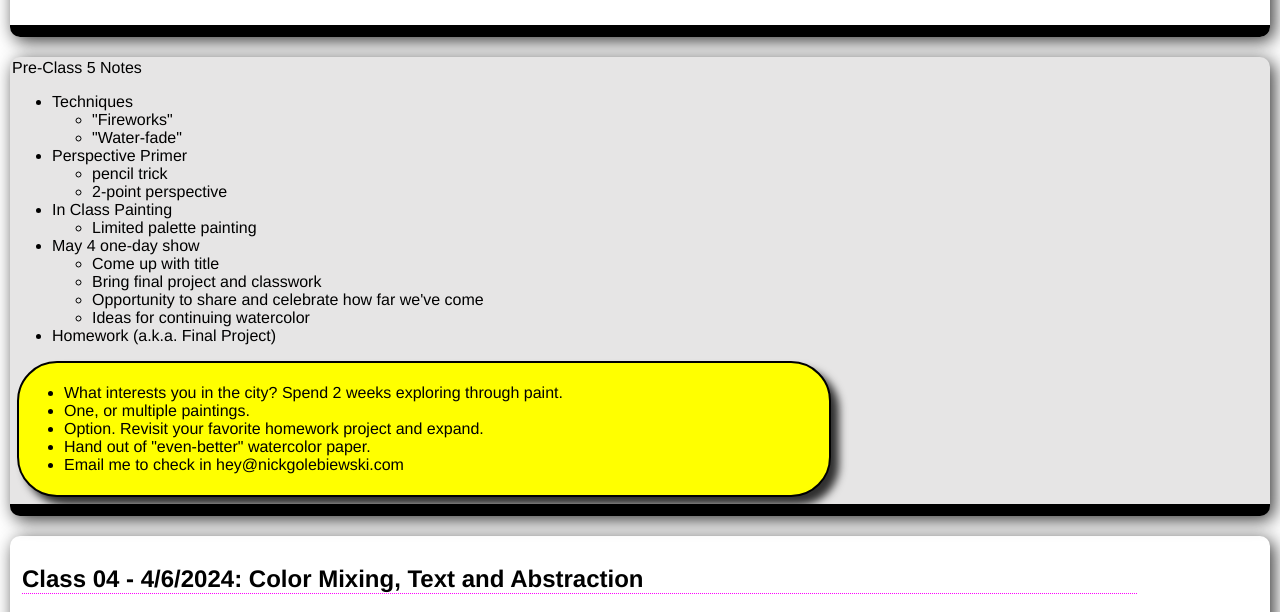
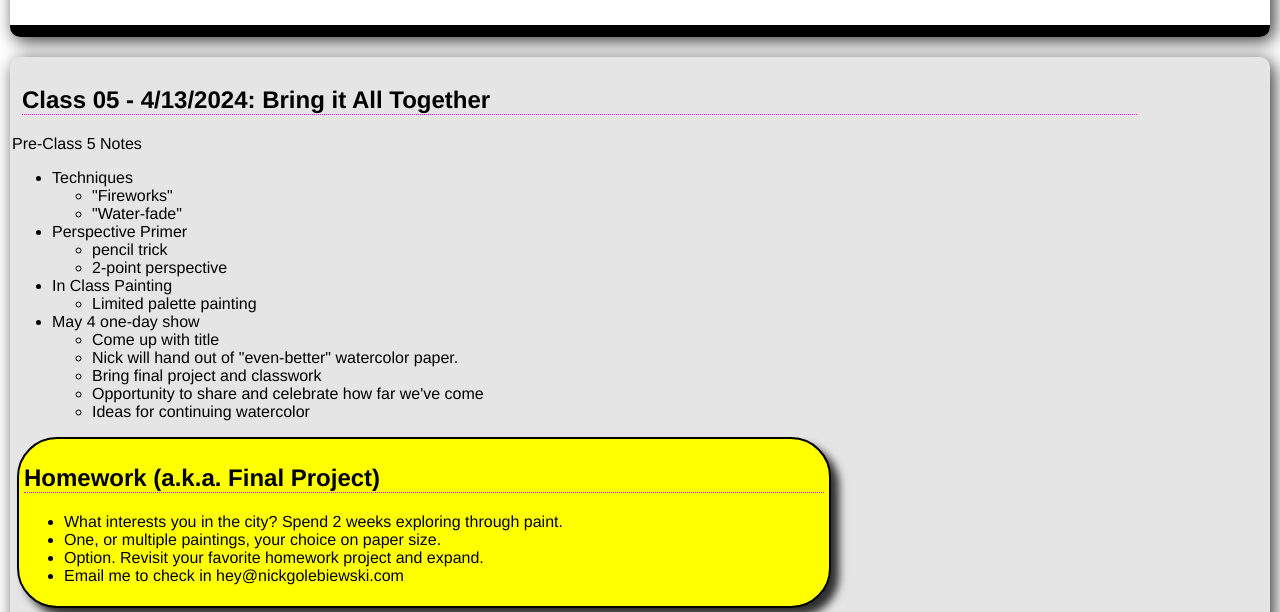
Before and after one commit to ngolebiewski/classes-nickgolebiewski, a plain HTML site: page index.html in a window 1280 px wide. Shown: the part 120-732 px from the top of the page. Drawn offline with Linux system fonts and the light colour scheme.

Commit message:
add header formatting class 5

```diff
--- a/index.html
+++ b/index.html
@@ -22,6 +22,11 @@
 #########################
 ######################### -->
 <section>
+
+  <div class="class-date">
+    <h2>Class 05 - 4/13/2024: Bring it All Together</h2>
+  </div>
+
   Pre-Class 5 Notes
   <ul>
     <li>Techniques</li>
@@ -41,19 +46,19 @@
     <li>May 4 one-day show</li>
       <ul>
         <li>Come up with title</li>
+        <li>Nick will hand out of "even-better" watercolor paper.</li>
         <li>Bring final project and classwork</li>
         <li>Opportunity to share and celebrate how far we've come</li>
         <li>Ideas for continuing watercolor</li>
       </ul>
-    <li>Homework (a.k.a. Final Project)</li>
   </ul>
 
   <div class="homework">
+    <h2>Homework (a.k.a. Final Project)</h2>
     <ul>
       <li>What interests you in the city? Spend 2 weeks exploring through paint.</li>
-      <li>One, or multiple paintings.</li>
+      <li>One, or multiple paintings, your choice on paper size.</li>
       <li>Option. Revisit your favorite homework project and expand.</li>
-      <li>Hand out of "even-better" watercolor paper.</li>
       <li>Email me to check in hey@nickgolebiewski.com</li>
     </ul>
   </div>
```
